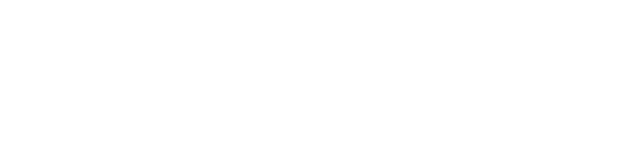
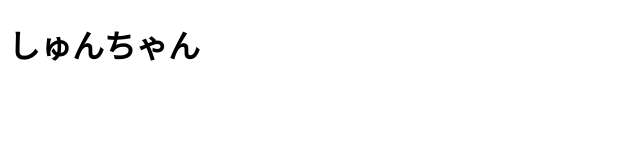
Before and after one commit to inosyun/inosyun, a plain HTML site: page index.html in a window 1280 px wide. Shown: the whole page, without its empty margins (0-640 px from the left). Drawn offline with Linux system fonts and the light colour scheme.

Commit message:
文字の追加

```diff
--- a/index.html
+++ b/index.html
@@ -8,6 +8,7 @@
     <title>Document</title>
 </head>
 <body>
+    <h1>しゅんちゃん</h1>
 
 </body>
 </html>
```
